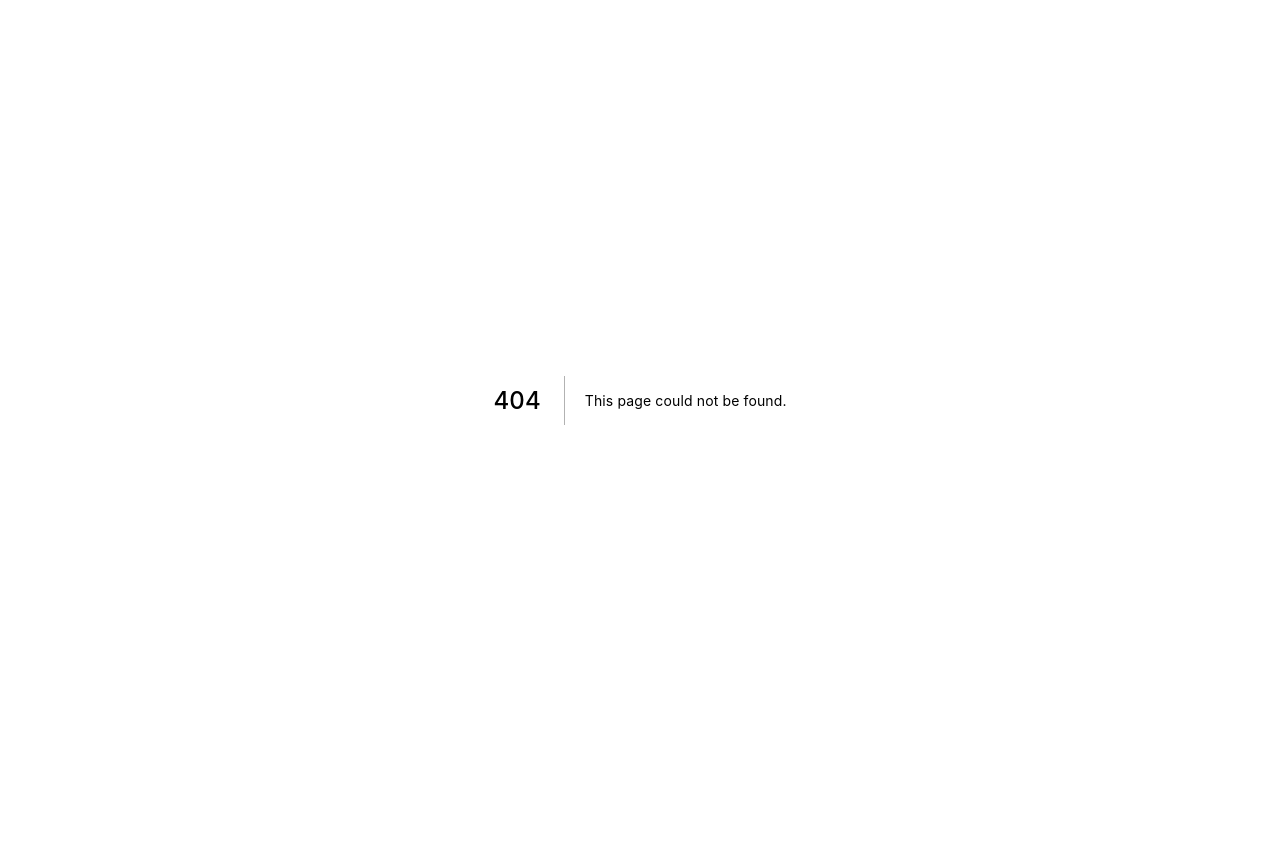
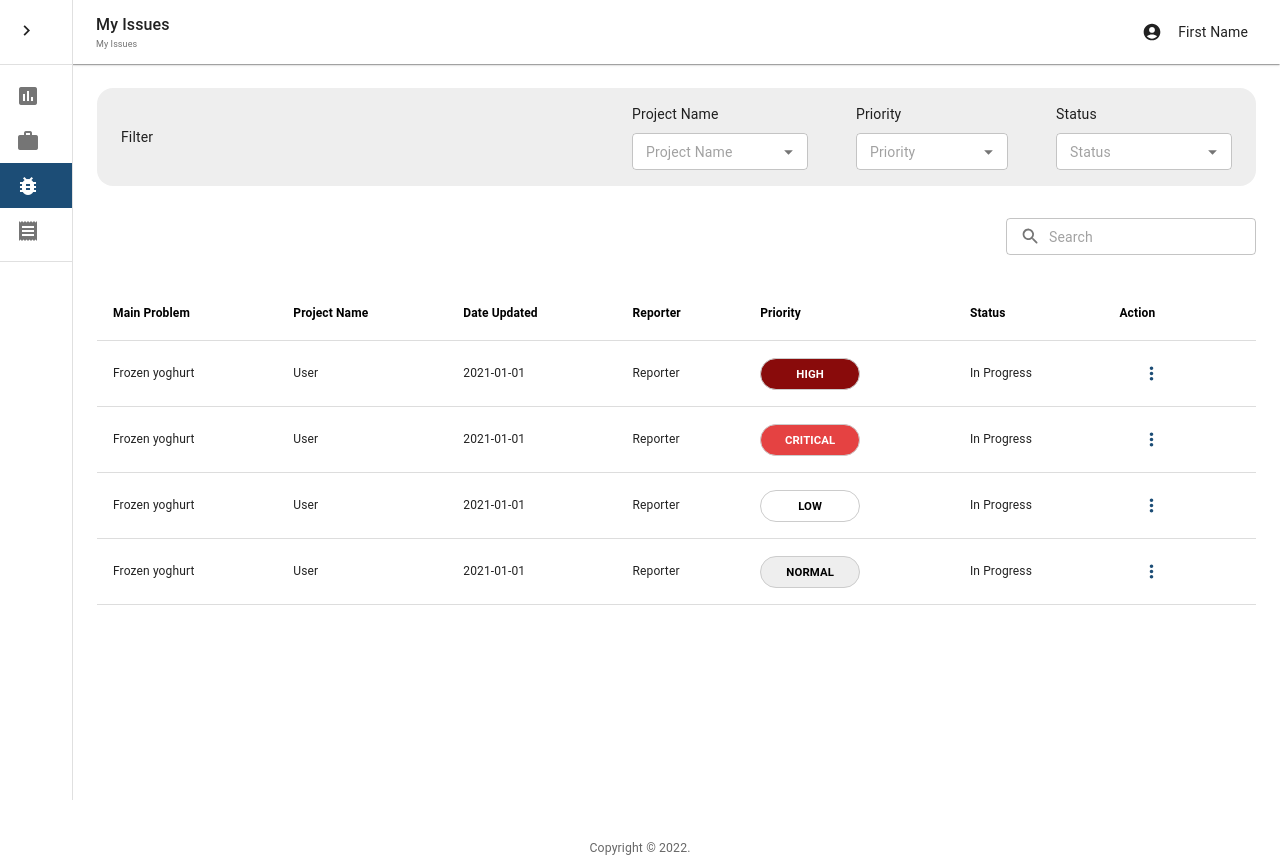
Before and after one commit to ekady/del-tracka-fe, a Next.js app: page /my-issues in a window 1280 px wide. Before the commit this address had no page. Before the commit the page ends 800 px from the top, so only its background shows below. Built offline with nearby package versions, Linux system fonts and the light colour scheme.

Commit message:
Feature: My Issues UI

```diff
--- a/src/common/components/base/Breadcrumb.tsx
+++ b/src/common/components/base/Breadcrumb.tsx
@@ -24,7 +24,7 @@ export interface BreadcrumbType {
 }
 
 const convertBreadcrumb = (string: string) => {
-  return string.replace(/-/g, ' ').replace(/oe/g, 'ö').replace(/ae/g, 'ä').replace(/ue/g, 'ü').toLowerCase();
+  return string.replace(/-/g, ' ').replace(/oe/g, 'ö').replace(/ae/g, 'ä').toLowerCase();
 };
 
 const Breadcrumb = () => {
--- a/src/common/components/base/SideBar.tsx
+++ b/src/common/components/base/SideBar.tsx
@@ -94,11 +94,11 @@ export default function SideBar({ isOpen, handleOpenDrawer, isMobile }: SideBarP
       <List>
         {menu.map(({ path, name, icon }: menuItem) => (
           <Link href={path} passHref key={path}>
-            <ListItem button>
+            <ListItem button sx={{ background: currentRouter === path ? theme.palette.primary.main : null }}>
               <ListItemIcon>
-                <Icon sx={{ color: currentRouter === path ? theme.palette.primary.main : null }}>{icon}</Icon>
+                <Icon sx={{ color: currentRouter === path ? theme.palette.common.white : null }}>{icon}</Icon>
               </ListItemIcon>
-              <ListItemText primary={name} sx={{ color: currentRouter === path ? theme.palette.primary.main : null }} />
+              <ListItemText primary={name} sx={{ color: currentRouter === path ? theme.palette.common.white : null }} />
             </ListItem>
           </Link>
         ))}
--- /dev/null
+++ b/src/common/components/base/TableAction.tsx
@@ -0,0 +1,68 @@
+// React
+import { ReactNode, useState } from 'react';
+
+// MUI Components
+import Button from '@mui/material/Button';
+import Menu from '@mui/material/Menu';
+import MenuItem from '@mui/material/MenuItem';
+
+// MUI Icons
+import { MoreVert as MoreVertIcon } from '@mui/icons-material/';
+
+export type FunctionVoid = () => void;
+
+export interface TableActionProps {
+  hideView?: boolean;
+  handleView?: FunctionVoid;
+  hideDelete?: boolean;
+  handleDelete?: FunctionVoid;
+  hideEdit?: boolean;
+  handleEdit?: FunctionVoid;
+  children?: ReactNode;
+}
+
+export default function TableAction(props: TableActionProps) {
+  const [anchorEl, setAnchorEl] = useState<null | HTMLElement>(null);
+  const open = Boolean(anchorEl);
+  const handleClose = (fn?: FunctionVoid) => {
+    setAnchorEl(null);
+    fn && fn();
+  };
+  const handleClick = (event: React.MouseEvent<HTMLElement>) => {
+    setAnchorEl(event.currentTarget);
+  };
+
+  return (
+    <div>
+      <Button
+        id="demo-positioned-button"
+        aria-controls={open ? 'demo-positioned-menu' : undefined}
+        aria-haspopup="true"
+        aria-expanded={open ? 'true' : undefined}
+        onClick={handleClick}
+      >
+        <MoreVertIcon />
+      </Button>
+      <Menu
+        id="demo-positioned-menu"
+        aria-labelledby="demo-positioned-button"
+        anchorEl={anchorEl}
+        open={open}
+        onClose={() => handleClose()}
+        anchorOrigin={{
+          vertical: 'center',
+          horizontal: 'left',
+        }}
+        transformOrigin={{
+          vertical: 'top',
+          horizontal: 'left',
+        }}
+      >
+        {!props.hideView && <MenuItem onClick={() => handleClose(props.handleView)}>View</MenuItem>}
+        {!props.hideEdit && <MenuItem onClick={() => handleClose(props.handleEdit)}>Edit</MenuItem>}
+        {!props.hideDelete && <MenuItem onClick={() => handleClose(props.handleDelete)}>Delete</MenuItem>}
+        {props.children}
+      </Menu>
+    </div>
+  );
+}
--- a/src/common/components/base/index.ts
+++ b/src/common/components/base/index.ts
@@ -3,3 +3,4 @@ export { default as Copyright } from './Copyright';
 export { default as CustomInputs } from './CustomInputs';
 export { default as SideBar } from './SideBar';
 export { default as Breadcrumb } from './Breadcrumb';
+export { default as TableAction } from './TableAction';
--- a/src/common/constants/index.ts
+++ b/src/common/constants/index.ts
@@ -1,2 +1,3 @@
 export { default as validationMessages } from './validationMessages';
 export { default as menu } from './menu';
+export { default as priority } from './priority';
--- /dev/null
+++ b/src/common/constants/priority.ts
@@ -0,0 +1,28 @@
+type Indexable = {
+  [key: string]: any;
+};
+
+const priority: Indexable = {
+  CRITICAL: {
+    color: '#E54242',
+    textColor: '#fff',
+  },
+  HIGH: {
+    color: '#890B0B',
+    textColor: '#fff',
+  },
+  MEDIUM: {
+    color: '#FFF9C3',
+    textColor: '#000',
+  },
+  NORMAL: {
+    color: '#EEEEEE',
+    textColor: '#000',
+  },
+  LOW: {
+    color: '#FFF',
+    textColor: '#000',
+  },
+};
+
+export default priority;
--- /dev/null
+++ b/src/modules/My-Issues/ui/MyIssuesUI.tsx
@@ -0,0 +1,11 @@
+// Local Components
+import { MyIssuesFilter, MyIssuesTable } from './components';
+
+export default function MyIssuesUI() {
+  return (
+    <>
+      <MyIssuesFilter />
+      <MyIssuesTable />
+    </>
+  );
+}
--- /dev/null
+++ b/src/modules/My-Issues/ui/components/MyIssuesFilter.tsx
@@ -0,0 +1,84 @@
+// MUI Component
+import { Autocomplete, Box, TextField as TextFieldMUI, Typography } from '@mui/material';
+
+// MUI Utils
+import { styled } from '@mui/material/styles';
+
+// MUI Colors
+import { grey } from '@mui/material/colors';
+
+const TextField = styled(TextFieldMUI)(() => ({
+  '& .MuiInputBase-root': {
+    backgroundColor: '#fff',
+  },
+}));
+
+export default function MyIssuesFilter() {
+  return (
+    <Box
+      sx={{
+        display: 'flex',
+        flexDirection: {
+          xs: 'column',
+          md: 'row',
+        },
+        justifyContent: 'space-between',
+        alignItems: 'center',
+        px: 3,
+        py: 2,
+        background: grey[200],
+        borderRadius: 4,
+        width: '100%',
+      }}
+    >
+      <Typography sx={{ flexGrow: 1 }}>Filter</Typography>
+      <Box
+        sx={{
+          width: {
+            xs: '100%',
+            md: 'unset',
+          },
+          display: 'flex',
+          flexWrap: 'wrap',
+          flexDirection: {
+            xs: 'column',
+            md: 'row',
+          },
+          justifyContent: {
+            xs: 'start',
+            md: 'space-between',
+          },
+          alignItems: 'center',
+        }}
+      >
+        <Box sx={{ pr: { xs: 0, md: 3 }, minWidth: { xs: '100%', md: 200 } }}>
+          <Typography sx={{ mb: 1, mt: { xs: 1, md: 0 } }}>Project Name</Typography>
+          <Autocomplete
+            multiple
+            id="tags-outlined"
+            options={[]}
+            renderInput={(params) => <TextField {...params} size="small" placeholder="Project Name" />}
+          />
+        </Box>
+        <Box sx={{ px: { xs: 0, md: 3 }, minWidth: { xs: '100%', md: 200 } }}>
+          <Typography sx={{ mb: 1, mt: { xs: 1, md: 0 } }}>Priority</Typography>
+          <Autocomplete
+            multiple
+            id="tags-outlined"
+            options={[]}
+            renderInput={(params) => <TextField {...params} size="small" placeholder="Priority" />}
+          />
+        </Box>
+        <Box sx={{ pl: { xs: 0, md: 3 }, minWidth: { xs: '100%', md: 200 } }}>
+          <Typography sx={{ mb: 1, mt: { xs: 1, md: 0 } }}>Status</Typography>
+          <Autocomplete
+            multiple
+            id="tags-outlined"
+            options={[]}
+            renderInput={(params) => <TextField {...params} size="small" placeholder="Status" />}
+          />
+        </Box>
+      </Box>
+    </Box>
+  );
+}
--- /dev/null
+++ b/src/modules/My-Issues/ui/components/MyIssuesTable.tsx
@@ -0,0 +1,130 @@
+// MUI Utils
+import { styled } from '@mui/material/styles';
+
+// MUI Components
+import Table from '@mui/material/Table';
+import TableBody from '@mui/material/TableBody';
+import TableCell, { tableCellClasses } from '@mui/material/TableCell';
+import TableContainer from '@mui/material/TableContainer';
+import TableHead from '@mui/material/TableHead';
+import TableRow from '@mui/material/TableRow';
+import Box from '@mui/material/Box';
+import { Chip, TextField, InputAdornment } from '@mui/material';
+
+// MUI Icons
+import { SearchRounded } from '@mui/icons-material/';
+
+// Local Component
+import { TableAction } from '@/common/components/base';
+import { priority } from '@/common/constants';
+
+const StyledTableCell = styled(TableCell)(({ theme }) => ({
+  [`&.${tableCellClasses.head}`]: {
+    color: theme.palette.common.black,
+    fontWeight: 'bold',
+    fontSize: 12,
+    border: 'none',
+  },
+  [`&.${tableCellClasses.body}`]: {
+    fontSize: 12,
+    borderTop: '1px solid #ddd',
+    borderBottom: '1px solid #ddd',
+    '&:last-child td, &:last-child th': {
+      borderRadius: 20,
+    },
+  },
+}));
+
+const StyledTableRow = styled(TableRow)(({ theme }) => ({
+  backgroundColor: theme.palette.common.white,
+}));
+
+interface IDictionary {
+  [index: string]: string;
+}
+
+function createData(
+  id: string,
+  mainProblem: string,
+  projectName: string,
+  dateUpdated: string,
+  reporter: string,
+  priority: string,
+  status: string,
+): IDictionary {
+  return { id, mainProblem, projectName, dateUpdated, reporter, priority, status };
+}
+
+const rows = [
+  createData('1', 'Frozen yoghurt', 'User', '2021-01-01', 'Reporter', 'HIGH', 'In Progress'),
+  createData('2', 'Frozen yoghurt', 'User', '2021-01-01', 'Reporter', 'CRITICAL', 'In Progress'),
+  createData('3', 'Frozen yoghurt', 'User', '2021-01-01', 'Reporter', 'LOW', 'In Progress'),
+  createData('4', 'Frozen yoghurt', 'User', '2021-01-01', 'Reporter', 'NORMAL', 'In Progress'),
+];
+
+const tableHeaders = [
+  { name: 'Main Problem', value: 'mainProblem' },
+  { name: 'Project Name', value: 'projectName' },
+  { name: 'Date Updated', value: 'dateUpdated' },
+  { name: 'Reporter', value: 'reporter' },
+  { name: 'Priority', value: 'priority' },
+  { name: 'Status', value: 'status' },
+  { name: 'Action', value: 'action' },
+];
+
+export default function MyIssuesTable() {
+  return (
+    <TableContainer component={Box}>
+      <Box sx={{ textAlign: 'right', my: 4 }}>
+        <TextField
+          placeholder="Search"
+          size="small"
+          InputProps={{
+            startAdornment: (
+              <InputAdornment position="start">
+                <SearchRounded />
+              </InputAdornment>
+            ),
+          }}
+        />
+      </Box>
+      <Table sx={{ minWidth: 700 }} aria-label="customized table">
+        <TableHead>
+          <TableRow>
+            {tableHeaders.map((item) => (
+              <StyledTableCell key={item.value}>{item.name}</StyledTableCell>
+            ))}
+          </TableRow>
+        </TableHead>
+        <TableBody>
+          {rows.map((row) => (
+            <StyledTableRow key={row.id}>
+              {tableHeaders.map((item) =>
+                item.value === 'action' ? (
+                  <StyledTableCell key={item.value}>
+                    <TableAction />
+                  </StyledTableCell>
+                ) : item.value === 'priority' ? (
+                  <StyledTableCell key={item.value}>
+                    <Chip
+                      label={row[item.value]}
+                      sx={{
+                        background: priority[row[item.value]].color,
+                        color: priority[row[item.value]].textColor,
+                        border: '1px solid #ccc',
+                        width: 100,
+                        fontWeight: 'bold',
+                      }}
+                    />
+                  </StyledTableCell>
+                ) : (
+                  <StyledTableCell key={item.value}>{row[item.value]}</StyledTableCell>
+                ),
+              )}
+            </StyledTableRow>
+          ))}
+        </TableBody>
+      </Table>
+    </TableContainer>
+  );
+}
--- /dev/null
+++ b/src/modules/My-Issues/ui/components/index.ts
@@ -0,0 +1,2 @@
+export { default as MyIssuesFilter } from './MyIssuesFilter';
+export { default as MyIssuesTable } from './MyIssuesTable';
--- /dev/null
+++ b/src/pages/my-issues/index.tsx
@@ -0,0 +1,16 @@
+// React
+import type { ReactElement } from 'react';
+
+// Components
+import { LayoutDefault } from '@/common/components/layout';
+import MyIssuesUI from '@/modules/My-Issues/ui/MyIssuesUI';
+
+const MyIssuesPage = () => {
+  return <MyIssuesUI />;
+};
+
+MyIssuesPage.getLayout = (page: ReactElement) => {
+  return <LayoutDefault>{page}</LayoutDefault>;
+};
+
+export default MyIssuesPage;
```
